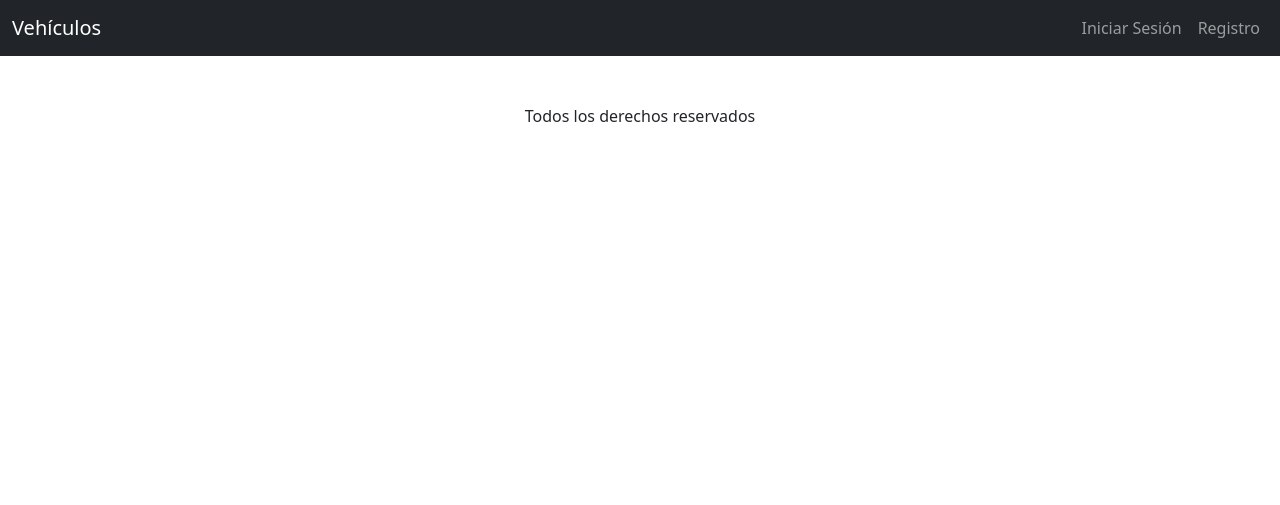
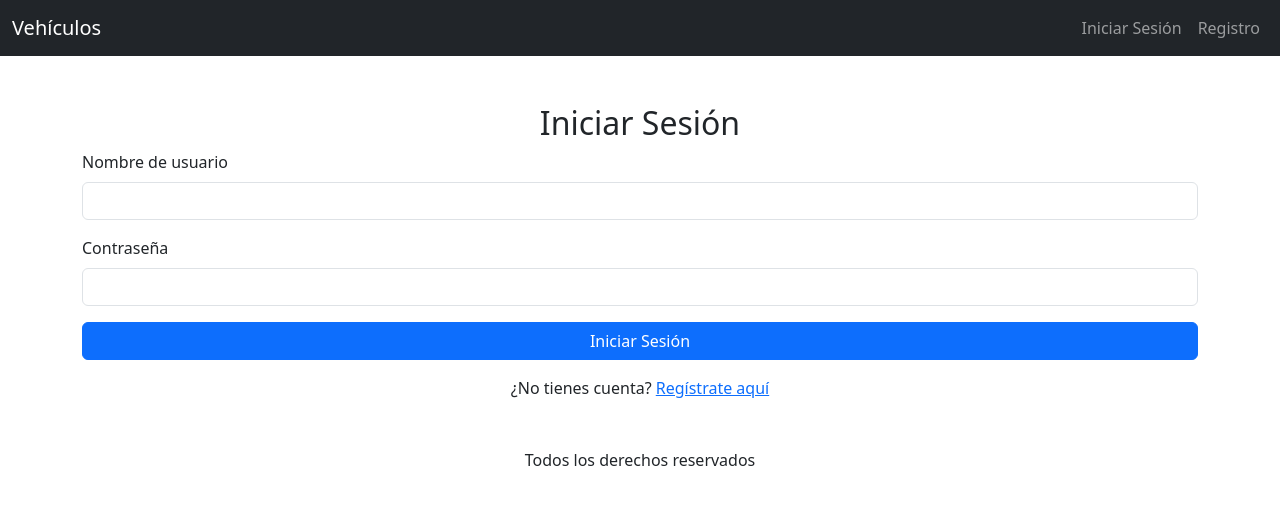
Before and after one commit to kserey/M6_FinalDrilling, a Django app: page /login/ in a window 1280 px wide. Shown: the top 505 px of the page. Run offline with Django 5.2, Linux system fonts and the light colour scheme.

Commit message:
subiendo proyecto a github

```diff
--- a/proyecto_vehiculos_django/templates/login.html
+++ b/proyecto_vehiculos_django/templates/login.html
@@ -4,4 +4,39 @@
 
 {% block content %}
 
+<div class="container mt-5">
+    <h2 class="text-center">Iniciar Sesión</h2>
+    <form method="post" action="{% url 'login' %}">
+        {% csrf_token %}
+        <div class="mb-3">
+            <label for="id_username" class="form-label">Nombre de usuario</label>
+            <input type="text" name="username" id="id_username" class="form-control" required>
+        </div>
+        <div class="mb-3">
+            <label for="id_password" class="form-label">Contraseña</label>
+            <input type="password" name="password" id="id_password" class="form-control" required>
+        </div>
+        {% if form.errors %}
+            <div class="alert alert-danger">
+                <ul>
+                    {% for field in form %}
+                        {% for error in field.errors %}
+                            <li>{{ error }}</li>
+                        {% endfor %}
+                    {% endfor %}
+                    {% for error in form.non_field_errors %}
+                        <li>{{ error }}</li>
+                    {% endfor %}
+                </ul>
+            </div>
+        {% endif %}
+        <div class="d-grid">
+            <button type="submit" class="btn btn-primary">Iniciar Sesión</button>
+        </div>
+    </form>
+    <p class="mt-3 text-center">
+        ¿No tienes cuenta? <a href="{% url 'register' %}">Regístrate aquí</a>
+    </p>
+</div>
+
 {% endblock %}
--- a/proyecto_vehiculos_django/templates/register.html
+++ b/proyecto_vehiculos_django/templates/register.html
@@ -15,7 +15,7 @@
 
                 <div class="mt-3 gap-2">
                     <button type="submit" class="btn btn-primary">Enviar</button>
-                    <p>¿Ya tienes una cuenta? <a href="">Inicia Sesión AQUÍ</a></p>
+                    <p>¿Ya tienes una cuenta? <a href="{% url 'login' %}">Inicia Sesión AQUÍ</a></p>
                 </div>
 
 
--- a/proyecto_vehiculos_django/vehiculo/views.py
+++ b/proyecto_vehiculos_django/vehiculo/views.py
@@ -9,7 +9,6 @@ from django.contrib.auth import login
 from django.contrib.auth.mixins import LoginRequiredMixin, PermissionRequiredMixin
 
 
-# Create your views here.
 def index(request):
     return render(request, 'index.html')
 
```
Also changed, not shown: proyecto_vehiculos_django/db.sqlite3, proyecto_vehiculos_django/vehiculo/migrations/0002_alter_vehiculo_categoria_alter_vehiculo_marca.py (added).
